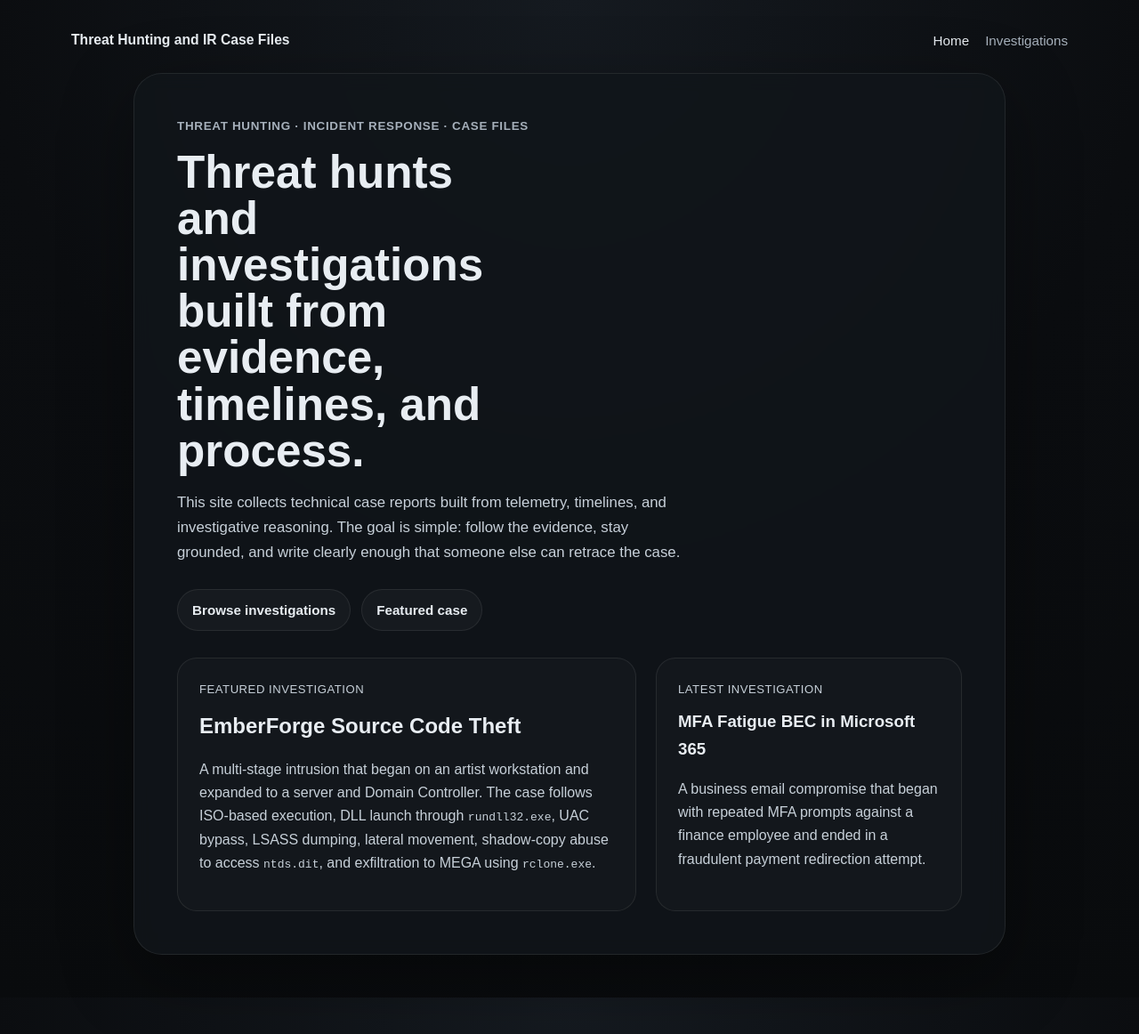
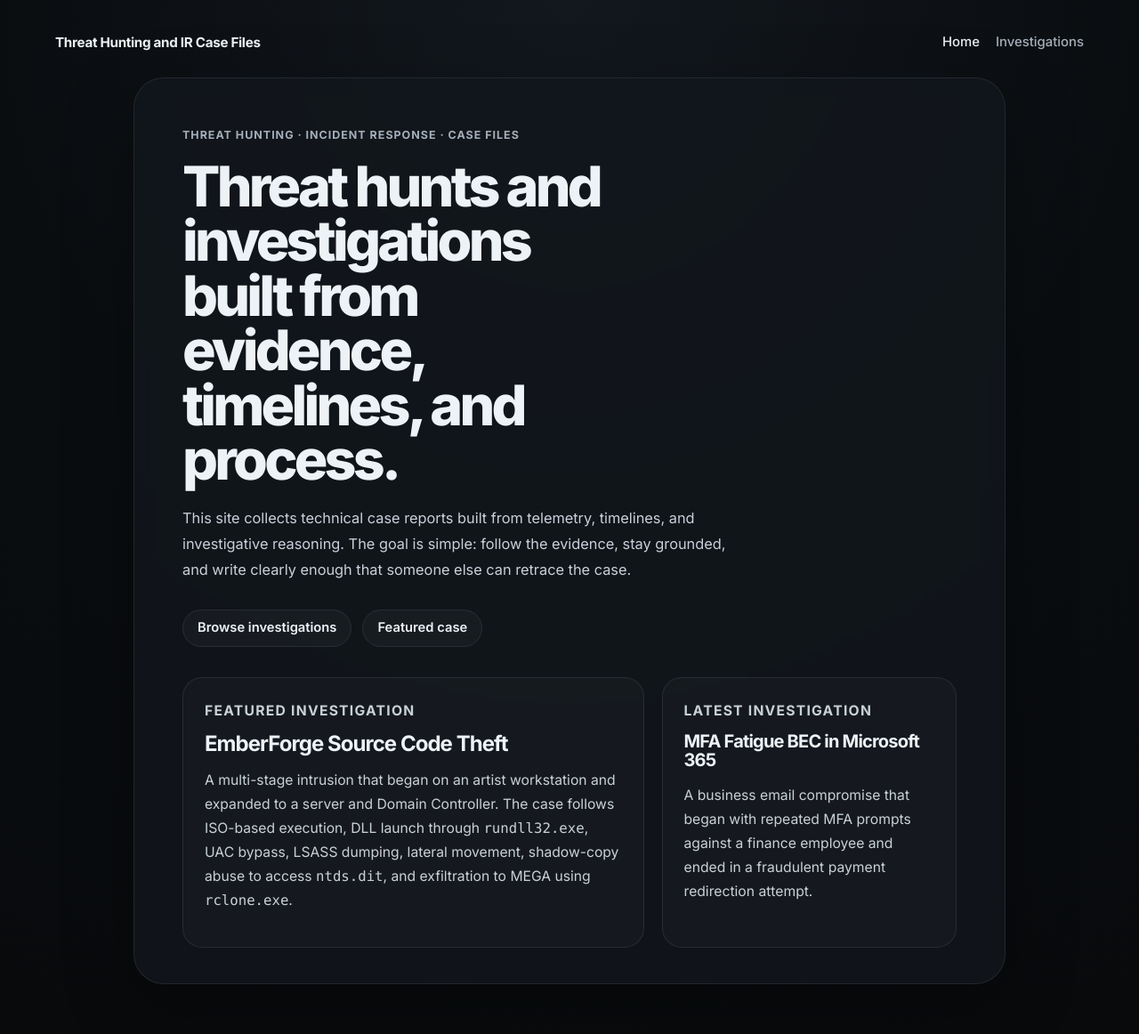
Before and after one commit to j-manli/j-manli.github.io, a Jekyll site: the page built from index.md, in a window 1280 px wide. Shown: the whole page at 89% size. Built offline with Jekyll 4.4.1, drawn with Linux system fonts in a browser that asks for light colours; before the commit the page ends 1121 px from its top, so only the background shows below that.

Commit message:
Update site.css

```diff
--- a/assets/css/site.css
+++ b/assets/css/site.css
@@ -1,14 +1,18 @@
 :root {
-  --bg: #0b0d10;
-  --panel: rgba(17, 21, 26, 0.86);
+  --bg: #0a0d10;
+  --bg-top: #13181e;
+  --panel: rgba(18, 23, 29, 0.84);
+  --panel-2: rgba(255, 255, 255, 0.025);
   --line: rgba(255, 255, 255, 0.08);
-  --text: #e8edf2;
-  --muted: #a6b0bb;
-  --soft: #c7d0d9;
-  --max-width: 1120px;
+  --line-strong: rgba(255, 255, 255, 0.12);
+  --text: #edf2f7;
+  --muted: #a4afba;
+  --soft: #c8d1da;
+  --max-width: 1160px;
   --reading-width: 760px;
-  --radius: 28px;
-  --shadow: 0 24px 80px rgba(0, 0, 0, 0.35);
+  --radius-xl: 30px;
+  --radius-lg: 22px;
+  --shadow: 0 24px 80px rgba(0, 0, 0, 0.32);
 }
 
 *,
@@ -23,14 +27,17 @@ html {
 
 body {
   margin: 0;
-  background: radial-gradient(circle at top, #151a20 0%, #0b0d10 50%, #090b0d 100%);
+  background:
+    radial-gradient(circle at top, var(--bg-top) 0%, var(--bg) 48%, #080a0c 100%);
   color: var(--text);
-  font-family: Arial, Helvetica, sans-serif;
-  line-height: 1.65;
+  font-family: "Inter", sans-serif;
+  line-height: 1.68;
+  -webkit-font-smoothing: antialiased;
+  text-rendering: optimizeLegibility;
 }
 
 a {
-  color: var(--text);
+  color: inherit;
   text-decoration: none;
 }
 
@@ -38,33 +45,42 @@ a:hover {
   color: #ffffff;
 }
 
+code {
+  font-family: ui-monospace, SFMono-Regular, Menlo, Monaco, Consolas, "Liberation Mono", monospace;
+}
+
 .site-shell {
-  width: min(var(--max-width), calc(100% - 32px));
+  width: min(var(--max-width), calc(100% - 40px));
   margin: 0 auto;
-  padding: 24px 0 48px;
+  padding: 26px 0 56px;
 }
 
 .site-header {
   display: flex;
+  align-items: center;
   justify-content: space-between;
-  align-items: center;
-  gap: 20px;
-  padding: 8px 0 24px;
+  gap: 24px;
+  padding: 8px 2px 26px;
 }
 
 .site-brand a {
-  font-size: 0.98rem;
+  font-size: 0.95rem;
   font-weight: 700;
+  letter-spacing: -0.02em;
+  color: var(--text);
 }
 
 .site-nav {
   display: flex;
+  align-items: center;
   gap: 18px;
 }
 
 .site-nav a {
   color: var(--muted);
-  font-size: 0.95rem;
+  font-size: 0.93rem;
+  font-weight: 500;
+  transition: color 0.18s ease;
 }
 
 .site-nav a:hover,
@@ -86,77 +102,86 @@ a:hover {
   width: min(980px, 100%);
   background: var(--panel);
   border: 1px solid var(--line);
-  border-radius: 32px;
+  border-radius: 34px;
   box-shadow: var(--shadow);
-  padding: 48px;
+  padding: 54px 54px 40px;
   backdrop-filter: blur(10px);
 }
 
 .kicker {
+  margin: 0 0 16px;
   color: var(--muted);
-  font-size: 0.84rem;
+  font-size: 0.78rem;
   font-weight: 700;
-  letter-spacing: 0.05em;
+  letter-spacing: 0.08em;
   text-transform: uppercase;
-  margin: 0 0 14px;
 }
 
 .hero-title {
-  font-size: clamp(2.4rem, 4vw, 4.6rem);
-  line-height: 1.02;
-  margin: 0 0 18px;
-  max-width: 12ch;
+  margin: 0 0 20px;
+  max-width: 11ch;
+  font-size: clamp(2.7rem, 4.9vw, 5.3rem);
+  line-height: 0.98;
+  letter-spacing: -0.06em;
+  font-weight: 800;
 }
 
 .hero-intro {
+  margin: 0 0 30px;
+  max-width: 62ch;
   color: var(--soft);
-  font-size: 1.05rem;
-  max-width: 62ch;
-  margin: 0 0 28px;
+  font-size: 1.02rem;
+  line-height: 1.78;
 }
 
 .button-row {
   display: flex;
   flex-wrap: wrap;
   gap: 12px;
-  margin: 0 0 30px;
+  margin: 0 0 34px;
 }
 
 .button-link {
   display: inline-flex;
   align-items: center;
   justify-content: center;
+  min-height: 42px;
+  padding: 0 16px;
   border: 1px solid var(--line);
   border-radius: 999px;
-  padding: 10px 16px;
-  font-size: 0.95rem;
-  font-weight: 700;
   background: rgba(255, 255, 255, 0.03);
+  color: var(--text);
+  font-size: 0.92rem;
+  font-weight: 600;
+  transition: background 0.18s ease, border-color 0.18s ease, transform 0.18s ease;
 }
 
 .button-link:hover {
-  background: rgba(255, 255, 255, 0.06);
+  background: rgba(255, 255, 255, 0.055);
+  border-color: var(--line-strong);
+  transform: translateY(-1px);
 }
 
 .home-grid {
   display: grid;
-  grid-template-columns: 1.2fr 0.8fr;
-  gap: 22px;
+  grid-template-columns: minmax(0, 1.22fr) minmax(0, 0.78fr);
+  gap: 20px;
 }
 
 .panel {
-  background: rgba(255, 255, 255, 0.02);
+  background: var(--panel-2);
   border: 1px solid var(--line);
-  border-radius: 22px;
-  padding: 24px;
+  border-radius: var(--radius-lg);
+  padding: 24px 24px 22px;
 }
 
 .panel-label {
-  font-size: 0.82rem;
+  margin: 0 0 10px;
   color: var(--muted);
+  font-size: 0.76rem;
+  font-weight: 700;
+  letter-spacing: 0.08em;
   text-transform: uppercase;
-  letter-spacing: 0.04em;
-  margin: 0 0 10px;
 }
 
 .panel h2,
@@ -164,31 +189,56 @@ a:hover {
 .page-title {
   margin-top: 0;
   margin-bottom: 12px;
+  color: var(--text);
+  letter-spacing: -0.04em;
+  line-height: 1.08;
+}
+
+.panel h2 {
+  font-size: 1.5rem;
+}
+
+.panel h3 {
+  font-size: 1.25rem;
 }
 
 .panel p,
 .page-intro,
 .case-card p {
   color: var(--soft);
+  font-size: 0.98rem;
+  line-height: 1.72;
 }
 
 .page-wrap {
   width: min(var(--reading-width), 100%);
   margin: 0 auto;
-  padding: 24px 0 72px;
+  padding: 30px 0 78px;
+}
+
+.page-title {
+  font-size: clamp(2.2rem, 4vw, 3.4rem);
 }
 
 .case-list {
   display: grid;
   gap: 18px;
-  margin-top: 24px;
+  margin-top: 28px;
 }
 
 .case-card {
   background: var(--panel);
   border: 1px solid var(--line);
-  border-radius: 22px;
-  padding: 24px;
+  border-radius: var(--radius-lg);
+  padding: 26px 26px 24px;
+  box-shadow: 0 10px 36px rgba(0, 0, 0, 0.16);
+}
+
+.case-card h2 {
+  margin: 0 0 10px;
+  font-size: 1.5rem;
+  line-height: 1.12;
+  letter-spacing: -0.04em;
 }
 
 .case-tags {
@@ -200,41 +250,22 @@ a:hover {
 
 .case-tags span {
   display: inline-flex;
+  align-items: center;
+  min-height: 30px;
+  padding: 0 10px;
   border: 1px solid var(--line);
   border-radius: 999px;
-  padding: 6px 10px;
   color: var(--muted);
-  font-size: 0.82rem;
-}
-
-@media (max-width: 900px) {
-  .site-header {
-    flex-direction: column;
-    align-items: flex-start;
-  }
-
-  .hero-wrap {
-    min-height: auto;
-    padding: 12px 0 24px;
-  }
-
-  .hero-card {
-    padding: 30px 22px;
-    border-radius: 24px;
-  }
-
-  .home-grid {
-    grid-template-columns: 1fr;
-  }
-
-  .site-main {
-    min-height: auto;
-  }
+  font-size: 0.79rem;
+  font-weight: 500;
+  background: rgba(255, 255, 255, 0.025);
 }
 
 .attack-mapping {
   margin-top: 18px;
   color: var(--muted);
+  font-size: 0.94rem;
+  line-height: 1.7;
 }
 
 .attack-mapping strong {
@@ -245,9 +276,126 @@ a:hover {
 .attack-mapping code {
   display: inline-block;
   margin: 6px 8px 0 0;
+  padding: 0.22em 0.46em;
   background: rgba(255, 255, 255, 0.05);
   border: 1px solid var(--line);
   border-radius: 8px;
-  padding: 0.2em 0.45em;
-  font-size: 0.9em;
+  font-size: 0.88em;
+  color: var(--soft);
 }
+
+.report {
+  width: min(var(--reading-width), 100%);
+  margin: 0 auto;
+  padding: 28px 0 76px;
+}
+
+.report-header {
+  margin-bottom: 32px;
+  padding-bottom: 24px;
+  border-bottom: 1px solid var(--line);
+}
+
+.report-header h1 {
+  margin: 0 0 14px;
+  font-size: clamp(2.2rem, 4vw, 3.6rem);
+  line-height: 1.04;
+  letter-spacing: -0.05em;
+}
+
+.report-summary,
+.report-meta {
+  color: var(--muted);
+}
+
+.report-body h2,
+.report-body h3,
+.report-body h4 {
+  margin-top: 2.1em;
+  margin-bottom: 0.8em;
+  letter-spacing: -0.03em;
+  line-height: 1.2;
+}
+
+.report-body p,
+.report-body li {
+  color: var(--soft);
+  font-size: 1rem;
+  line-height: 1.8;
+}
+
+.report-body ul,
+.report-body ol {
+  padding-left: 1.2rem;
+}
+
+.report-body code {
+  padding: 0.15em 0.38em;
+  background: rgba(255, 255, 255, 0.05);
+  border: 1px solid var(--line);
+  border-radius: 8px;
+  font-size: 0.92em;
+}
+
+.report-body pre {
+  overflow-x: auto;
+  padding: 16px;
+  background: #0d1117;
+  border: 1px solid var(--line);
+  border-radius: 16px;
+}
+
+.report-body pre code {
+  padding: 0;
+  background: transparent;
+  border: 0;
+}
+
+.report-body blockquote {
+  margin: 1.5rem 0;
+  padding: 0.8rem 1rem;
+  border-left: 3px solid rgba(255, 255, 255, 0.18);
+  background: rgba(255, 255, 255, 0.025);
+  color: var(--muted);
+}
+
+@media (max-width: 920px) {
+  .site-shell {
+    width: min(100% - 24px, var(--max-width));
+    padding-top: 18px;
+  }
+
+  .site-header {
+    flex-direction: column;
+    align-items: flex-start;
+    padding-bottom: 20px;
+  }
+
+  .site-main {
+    min-height: auto;
+  }
+
+  .hero-wrap {
+    min-height: auto;
+    padding: 10px 0 24px;
+  }
+
+  .hero-card {
+    padding: 30px 22px 24px;
+    border-radius: 24px;
+  }
+
+  .hero-title {
+    max-width: none;
+    font-size: clamp(2.2rem, 10vw, 3.6rem);
+  }
+
+  .home-grid {
+    grid-template-columns: 1fr;
+  }
+
+  .page-wrap,
+  .report {
+    padding-bottom: 60px;
+  }
+}
```
